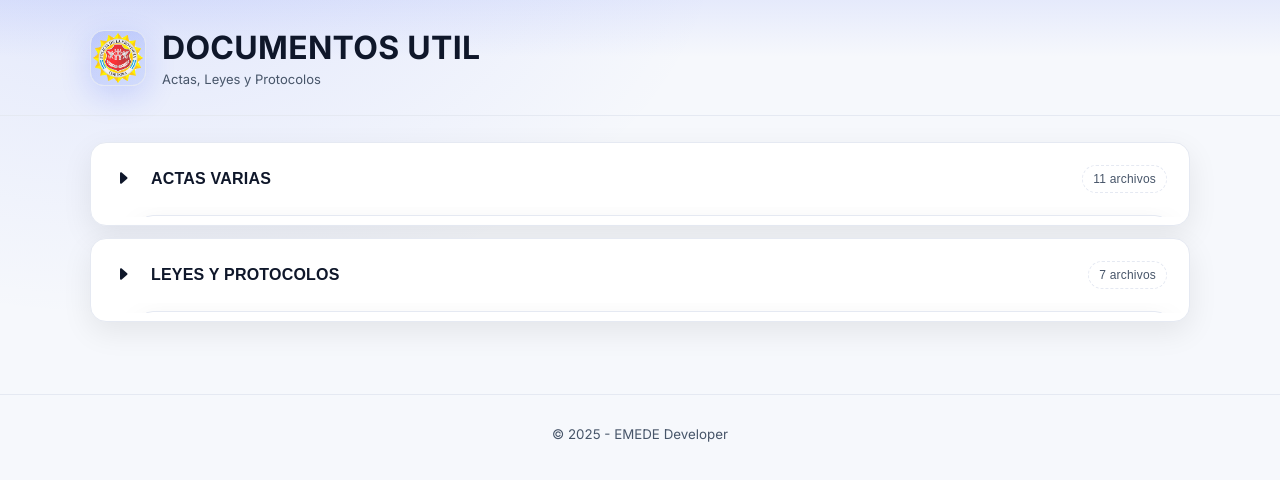
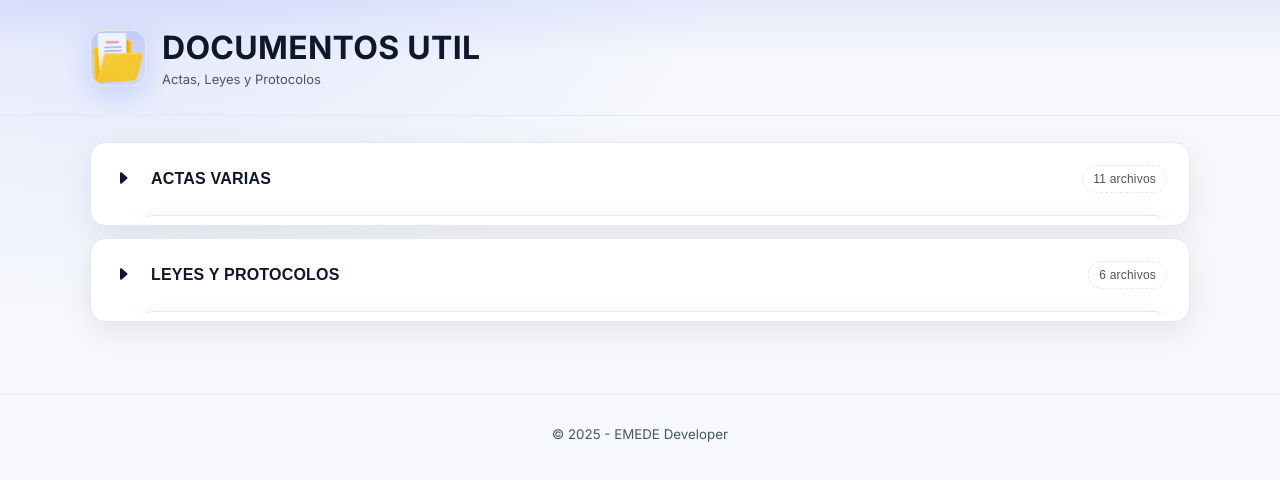
Before and after one commit to operacionesurdminas-sys/documentacionutil, a plain HTML site: page index.html in a window 1280 px wide. Drawn offline with nearby package versions, Linux system fonts and the light colour scheme.

Commit message:
tercer commit
se cargo algunos archivos

```diff
--- a/index.html
+++ b/index.html
@@ -20,7 +20,7 @@
   <header class="site-header">
     <div class="brand">
       <div class="logo" aria-hidden="true">
-        <img class="escudo" src="img/escudo.png" alt="">
+        <img class="escudo" src="img/documento.webp" alt="">
       </div>
       <div class="titles">
         <h1>DOCUMENTOS UTIL</h1>
--- a/script.js
+++ b/script.js
@@ -8,15 +8,15 @@
 const DATA = {
   "ACTAS VARIAS": {
     "ACTAS POR DELITO": [
-      { title: "Acta de Inspeccion Ocular", driveId: "AAAAAAAAAAAA" },
-      { title: "Croquis Ilustrativo", driveId: "BBBBBBBBBBBB" },
-      { title: "Acta de Secuestro", driveId: "BBBBBBBBBBBB" },
-      { title: "Croquis Ilustrativo", driveId: "BBBBBBBBBBBB" },
+      { title: "Acta de Inspeccion Ocular", driveId: "1VesvElp7bm0JXCeEJ5h2VH7kX_oO_dKf" },
+      { title: "Croquis Ilustrativo", driveId: "1mN9eSlT5_19rYdpd1atne_31eE8B-7Nv" },
+      { title: "Acta de Secuestro", driveId: "12IliAH71lzQgeI5WT7CPWRpPLThk3obj" },
+      { title: "Acta de Aprehension", driveId: "1Dilf0diKjgUJato3hInhlzhyIyweNx-E" },
 
     ],
     "ACTAS DE CÓDIGO DE CONVIVENCIA CIUDADANA": [
-      { title: "Acta de inicio con aprehendido", driveId: "DDDDDDDDDDDD" },
-      { title: "Acta de inicio sin aprehendido", driveId: "DDDDDDDDDDDD" }
+      { title: "Acta de inicio con aprehendido", driveId: "1IULRhkSfNzCyCwhJAlgeYvvd4-eSQDSv" },
+      { title: "Acta de inicio sin aprehendido", driveId: "1y3VkgdLZZKI8x_Q8qi1sjOEvwCd3aM3C" }
     ],
     "OTRAS ACTAS": [
       { title: "Planilla Secuestro de Motocicletas", driveId: "EEEEEEEEEEEE" },
@@ -37,9 +37,8 @@ const DATA = {
     ],
     "PROTOCOLOS": [
       { title: "Protocolo de Armas Blancas", driveId: "1uer9oF472nayXthN3FwRvDhdZSnenBSA" },
-      { title: "Protocolo de Uso Racional de la Fuerza", driveId: "GGGGGGGGGGGG" },
+      { title: "Protocolo de Uso Racional de la Fuerza", driveId: "1ZLwgWgdktme07lV8BaoxoZ-7BjIQUajI" },
       { title: "Protocolo de Salud Mental", driveId: "GGGGGGGGGGGG" },
-      { title: "Protocolo de Violencia Familiar personal Policial", driveId: "GGGGGGGGGGGG" }
 
     ]
   }
```
